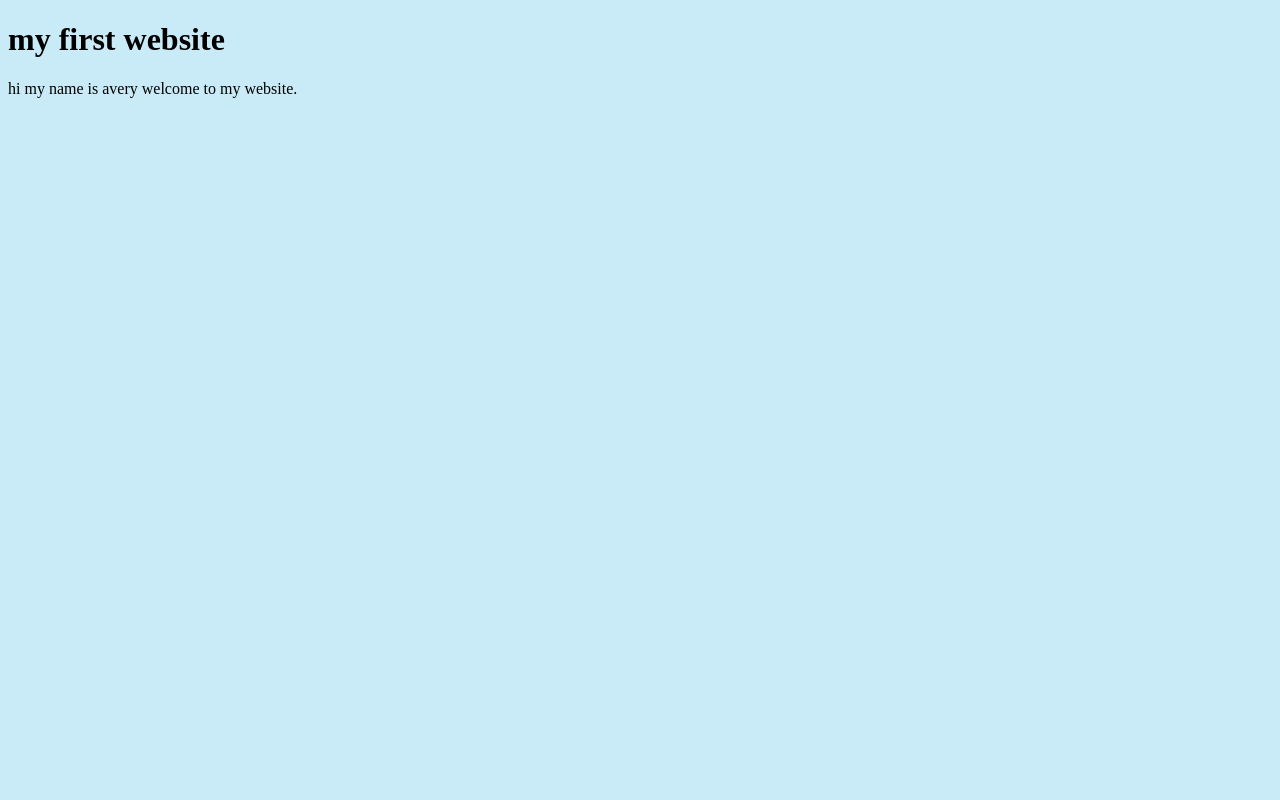
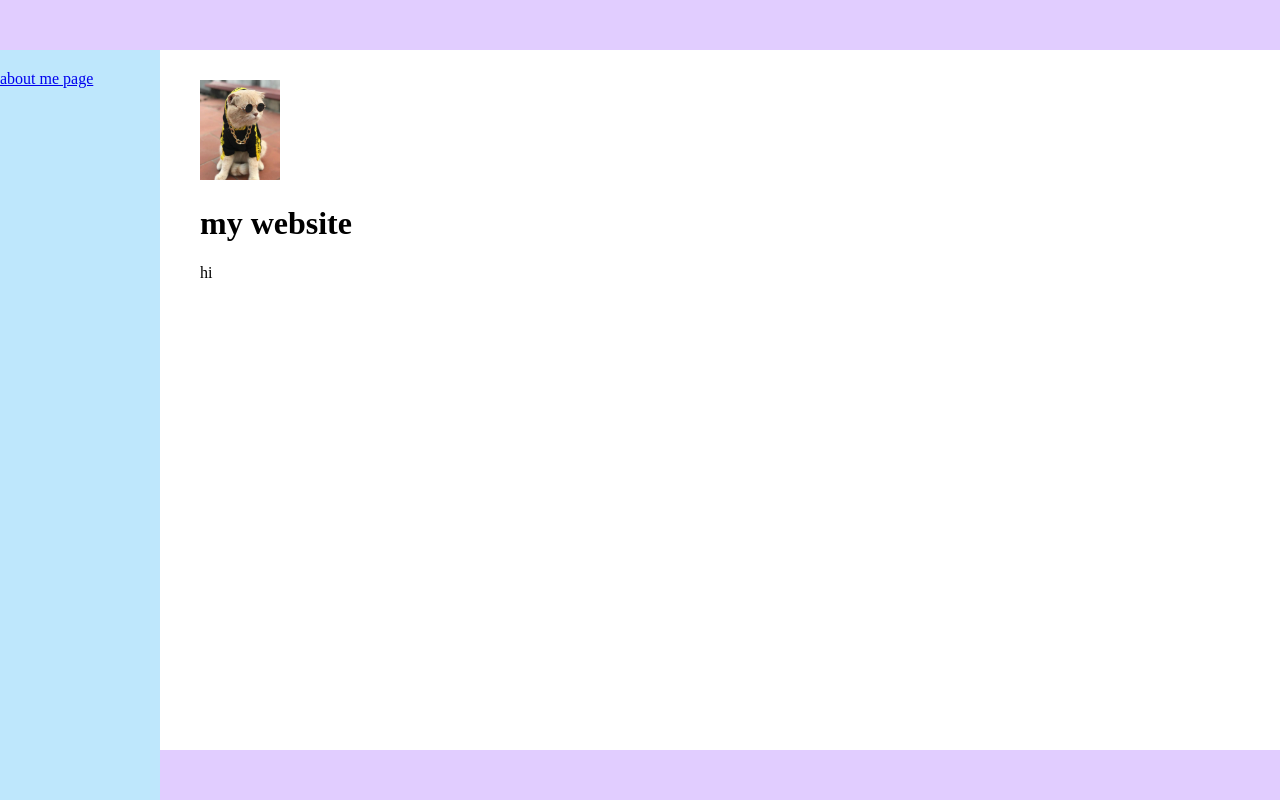
Before and after one commit to averynguyen/averynguyen.github.io, a plain HTML site: page index.html in a window 1280 px wide. Drawn offline with Linux system fonts and the light colour scheme.

Commit message:
update website

```diff
--- a/index.html
+++ b/index.html
@@ -2,22 +2,67 @@
 <html>
     <head>
         <meta charset="utf-8">
-        <title>my website</title>
+        <title>website</title>
         <style>
+
+            .header{
+                position: fixed;
+                left:  0;
+                top: 0;
+                width: 100%;
+                background-color: rgb(225,205,255);
+                color: white;
+                text-align: center;
+            }
+
             body {
-                background-color: rgb(201, 235, 247);
+                background-color: rgb(255, 255, 255);
+                margin-left: 200px;  Same as the width of the sidenav
+            }
+            .sidenav {
+              height: 100%;
+              width: 160px;
+              position: fixed;
+              z-index: 1;
+              top: 50px;
+              left: 0;
+              background-color: rgb(190,231,252);
+              overflow-x: hidden;
+              padding-top: 20px;
+            }
+
+            .footer {
+                position: fixed;
+                left: 0;
+                bottom: 0;
+                width: 100%;
+                background-color: rgb(225,205,255);
+                color: white;
+                text-align: center;
             }
         </style>
+        <br><br><br><br>
+        <img src="cat_in_thug_costume.jpg" height=100 width=80>
 
 
     </head>
 
     <body>
-        <h1>my first website
+        <div class="header">
+        <p><br></p>
+        </div>
+        <div class="sidenav">
+            <a href ="aboutme.html">about me page </a>
+        </div>
+
+        <h1>my website
         </h1>
-        <p>hi my name is avery welcome to my website.
+        <p>hi
 
         </p>
+        <div class="footer">
+        <p><br></p>
+        </div>
     </body>
 
 
```
Also changed, not shown: aboutme.html (added, +1 -0 lines), cat_in_thug_costume.jpg (added).
